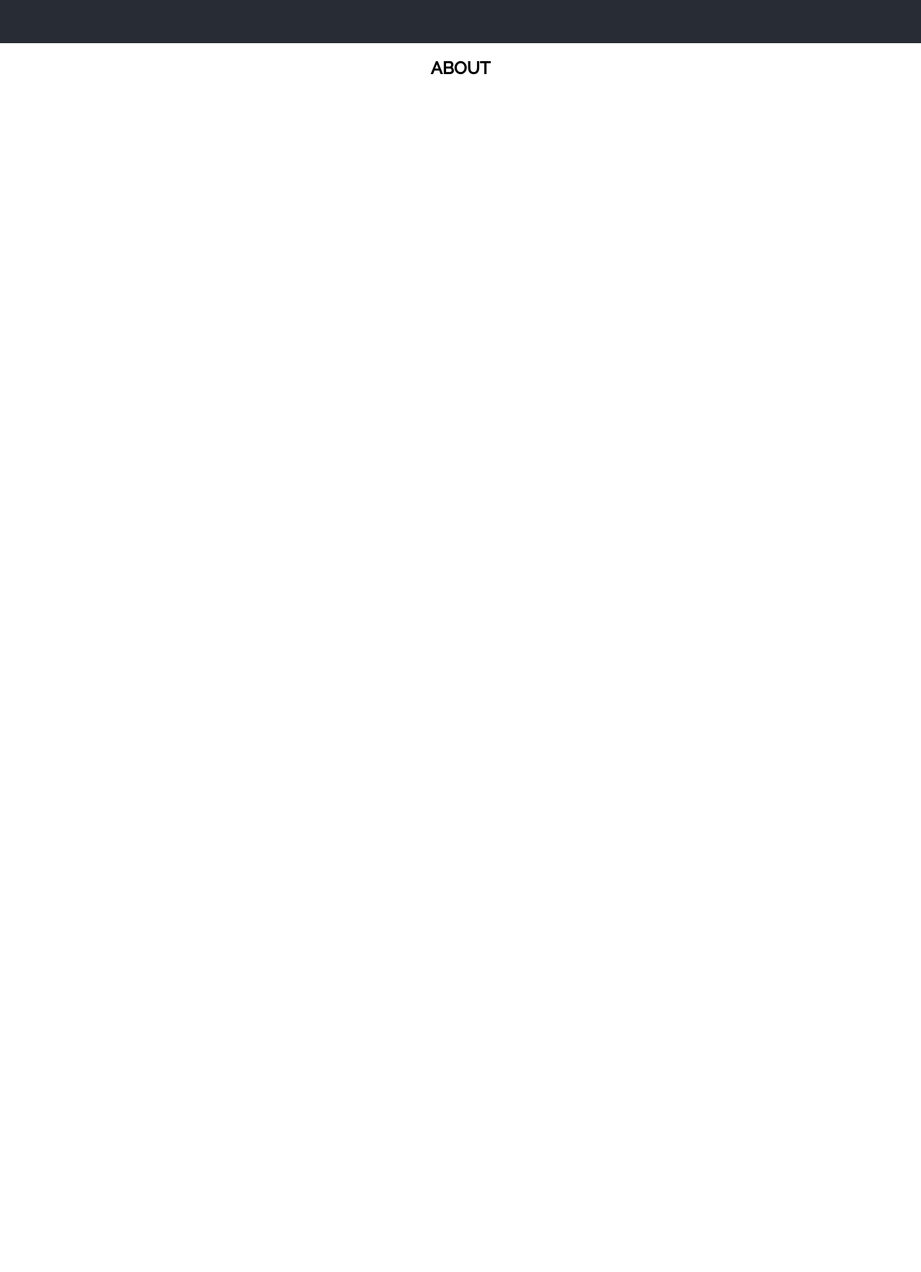
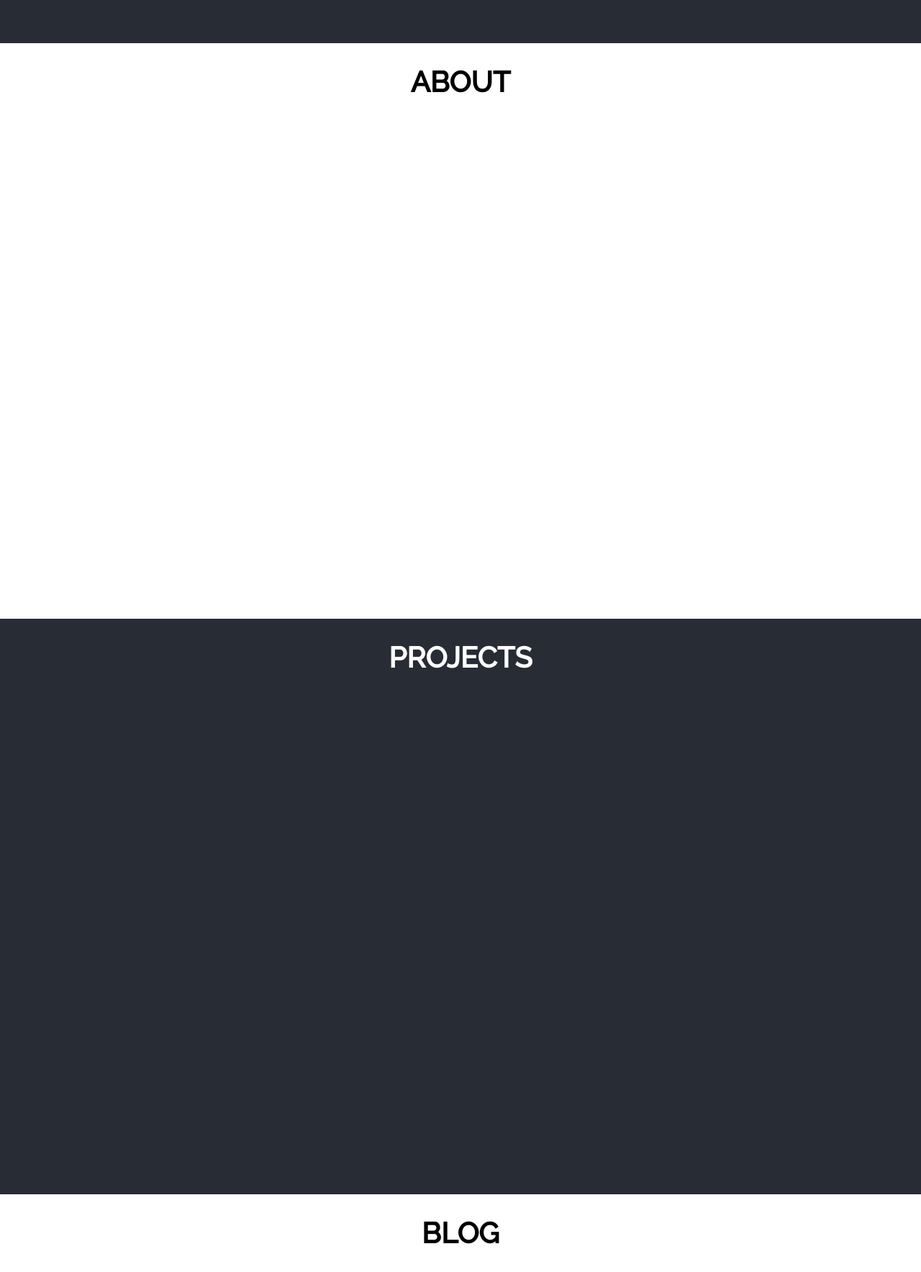
Before and after one commit to AustinRhoads/austin-portfolio, a React (Create React App) app: page / in a window 1280 px wide. Shown: the part 740-2508 px from the top of the page at 72% size. Before the commit the page ends 869 px from the top, so only its background shows below. Built offline with nearby package versions, Linux system fonts and the light colour scheme.

Commit message:
finished adding basic page components

```diff
--- a/src/App.css
+++ b/src/App.css
@@ -68,6 +68,51 @@
 
 }
 
+#about-div{
+  height: 100vh;
+
+}
+
+#about-header{
+  font-size: 30pt;
+  font-weight: bold;
+  padding-top: 30px;
+}
+
+#portfolio-div{
+  height: 100vh;
+  background-color: #282c34;
+  color: #fff;
+}
+
+#portfolio-header{
+  font-size: 30pt;
+  font-weight: bold;
+  padding-top: 30px;
+}
+#blog-div{
+  height: 100vh;
+
+}
+
+#blog-header{
+  font-size: 30pt;
+  font-weight: bold;
+  padding-top: 30px;
+}
+
+#contact-div{
+  height: 50vh;
+  background-color: #282c34;
+  color: #fff;
+}
+
+#contact-header{
+  font-size: 30pt;
+  font-weight: bold;
+  padding-top: 30px;
+}
+
 @media only screen and (max-width: 600px) {
   #home-div {
     font-size: 16pt;
--- a/src/App.js
+++ b/src/App.js
@@ -3,6 +3,9 @@ import './App.css';
 
 import Home from './components/Home.js'
 import About from './components/About';
+import Portfolio from './components/Portfolio';
+import Blog from './components/Blog';
+import Contact from './components/Contact';
 
 class App extends Component{
   render (){
@@ -10,6 +13,9 @@ class App extends Component{
       <div className="App">
         <Home />
         <About />
+        <Portfolio />
+        <Blog />
+        <Contact />
       </div>
     )
 
--- a/src/components/About.js
+++ b/src/components/About.js
@@ -4,8 +4,8 @@ import React, { Component } from 'react'
 class About extends Component {
     render(){
         return(
-            <div>
-                <h2>ABOUT</h2>
+            <div id="about-div">
+                <div id="about-header" >ABOUT</div>
 
             </div>
         )
--- /dev/null
+++ b/src/components/Blog.js
@@ -0,0 +1,13 @@
+import React, { Component } from 'react'
+
+class Blog extends Component {
+    render(){
+        return(
+            <div id="blog-div">
+                <div id="blog-header">BLOG</div>
+            </div>
+        )
+    }
+}
+
+export default Blog;
--- /dev/null
+++ b/src/components/Contact.js
@@ -0,0 +1,13 @@
+import React, { Component } from 'react'
+
+class Contact extends Component {
+    render(){
+        return(
+            <div id="contact-div">
+                <div id="contact-header">Contact Me</div>
+            </div>
+        )
+    }
+}
+
+export default Contact;
--- /dev/null
+++ b/src/components/Portfolio.js
@@ -0,0 +1,15 @@
+import React, { Component } from 'react'
+
+class Portfolio extends Component{
+    render(){
+        return(
+            <div id="portfolio-div">
+                <div id="portfolio-header">PROJECTS</div>
+
+
+            </div>
+        )
+    }
+}
+
+export default Portfolio;
```
